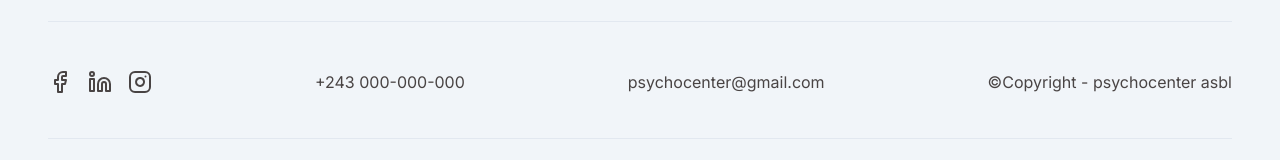
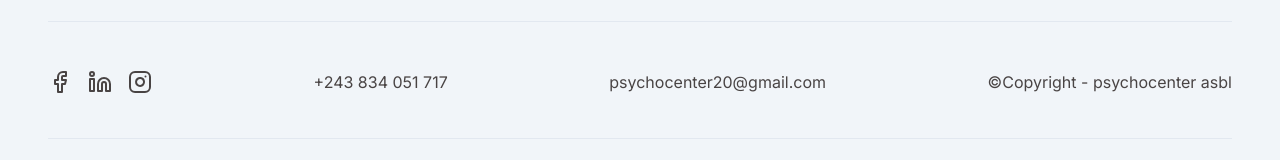
Before and after one commit to abanicaisse/psychocenter, a Next.js app: page / in a window 1280 px wide. Shown: the part 3407-3567 px from the top of the page. Built offline with nearby package versions, Linux system fonts and the light colour scheme.

Commit message:
Update Footer.tsx

```diff
--- a/app/_components/Footer.tsx
+++ b/app/_components/Footer.tsx
@@ -70,9 +70,11 @@ const Footer = () => {
               <Instagram width={24} height={24} className="hover:underline" />
             </Link>
           </div>
-          <p className="cursor-pointer hover:underline">+243 000-000-000</p>
+           <p className="cursor-pointer hover:underline">
+            <a href="tel:+243834051717" className="no-underline hover:underline">+243 834 051 717</a>
+          </p>
           <p className="cursor-pointer hover:underline">
-            psychocenter@gmail.com
+            <a href="mailto:psychocenter20@gmail.com" className="no-underline hover:underline">psychocenter20@gmail.com</a>
           </p>
           <p className="cursor-pointer hover:underline">
             &copy;Copyright - psychocenter asbl
```
